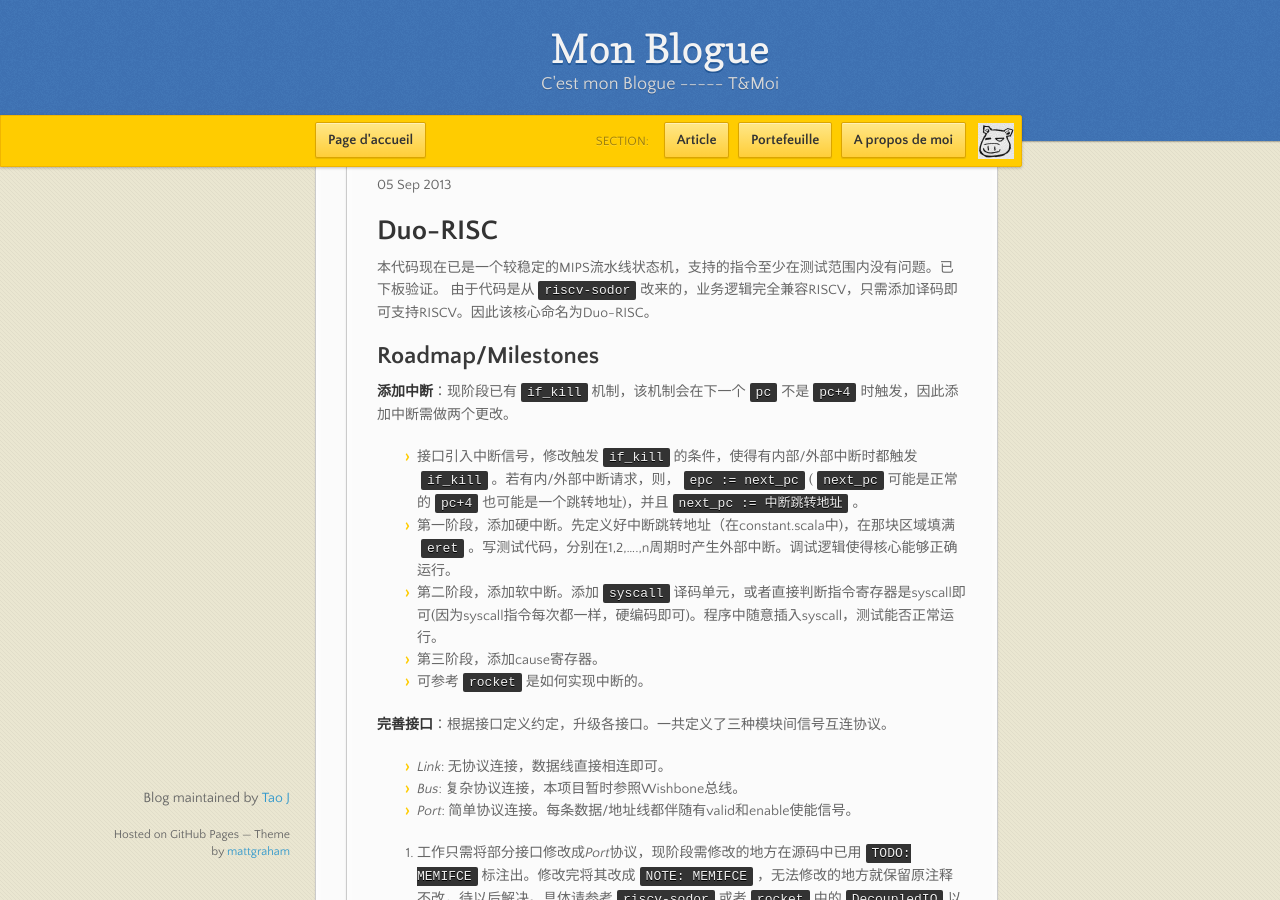
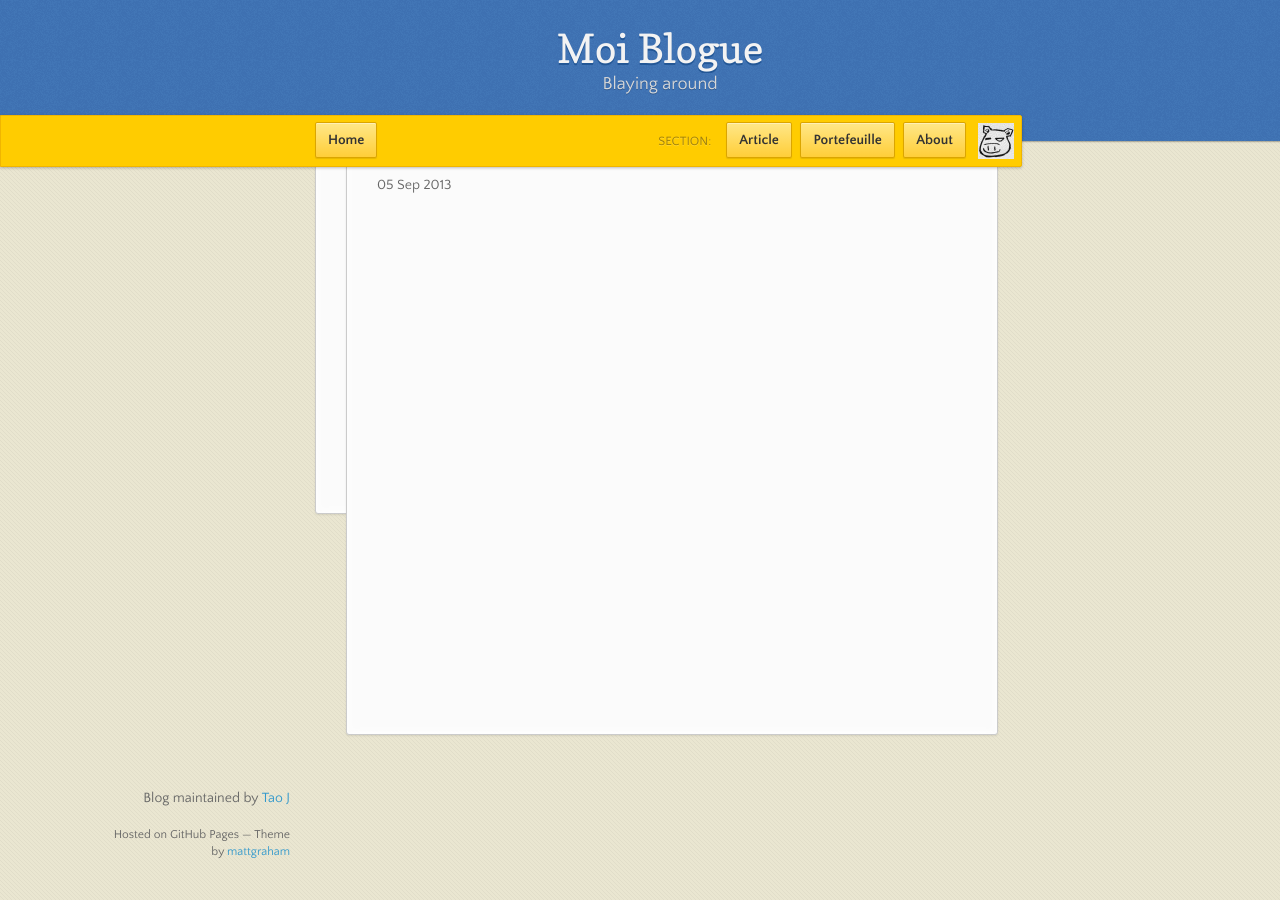
Before and after one commit to Tao-J/Moi_Blogue, a Jekyll site: the page built from _posts/2013-09-05-First_post.md, in a window 1280 px wide and 900 px high, scrolled down 346 px. Built offline with Jekyll 4.4.1, drawn with Linux system fonts in a browser that asks for light colours; Markdown is read by kramdown in place of the engine named in the settings; comment, search, counter and statistics services are not loaded; some of the changed text lies outside the part shown.

Commit message:
change page layout
translate from French to English
put more posts on the home page
direct `about' section to new domain

```diff
--- a/_includes/header.html
+++ b/_includes/header.html
@@ -1,7 +1,7 @@
 <head>
     <meta charset="utf-8">
     <meta http-equiv="X-UA-Compatible" content="chrome=1">
-    <title> {% if page.title %} {{ page.title }} | {% endif %} Mon Blogue, Coding ape.... </title>
+    <title> {% if page.title %} {{ page.title }} | {% endif %} Moi Blogue, Coding Ape.... </title>
     <link rel="stylesheet" href="{{ site.baseurl}}/stylesheets/styles.css">
     <link rel="stylesheet" href="{{ site.baseurl}}/stylesheets/pygment_trac.css">
     <script src="{{ site.baseurl}}/javascripts/jquery.min.js"></script>
--- a/_layouts/default.html
+++ b/_layouts/default.html
@@ -3,24 +3,25 @@
 
     {% include header.html %}
 
-
     <body>
         <header>
-            <h1>Mon Blogue</h1>
-            <p>C&#39;est mon Blogue ----- T&amp;Moi</p>
+            <h1>Moi Blogue</h1>
+            <p>Blaying around</p>
         </header>
 
         <div id="banner">
             <span id="logo"></span>
 
-            <a href="{{ site.baseurl}}/" class="button fork"><strong>Page d'accueil</strong></a>
+            <!-- <a href="{{ site.baseurl }}/" class="button fork"><strong>Page d'accueil</strong></a> -->
+            <a href="{{ site.baseurl }}/" class="button fork"><strong>Home</strong></a>
 
             <div class="downloads"> <!-- TODO: -->
                 <span>Section:</span>
                 <ul>
-                    <li><a href="{{ site.baseurl}}/article" class="button">Article</a></li>
-                    <li><a href="{{ site.baseurl}}/portefeuille" class="button">Portefeuille</a></li>
-                    <li><a href="{{ site.baseurl}}/about" class="button">A propos de moi</a></li>
+                    <li><a href="{{ site.baseurl }}/article" class="button">Article</a></li>
+                    <li><a href="{{ site.baseurl }}/portefeuille" class="button">Portefeuille</a></li>
+                    <!-- <li><a href="{{ site.baseurl }}/about" class="button">A propos de moi</a></li> -->
+                    <li><a href="http://tao-j.me" class="button">About</a></li>
                 </ul>
             </div>
         </div><!-- end banner -->
@@ -34,5 +35,6 @@
         </div>
 
         {% include footer.html %}
+
     </body>
 </html>
--- a/_posts/2013-09-05-First_post.md
+++ b/_posts/2013-09-05-First_post.md
@@ -8,67 +9,3 @@
 <p>A first post of mine</p>
 
 <p>{{ page.date | date_to_string }}</p>
-
-#Duo-RISC
-
-本代码现在已是一个较稳定的MIPS流水线状态机，支持的指令至少在测试范围内没有问题。已下板验证。
-由于代码是从[`riscv-sodor`](https://github.com/ucb-bar/riscv-sodor)改来的，业务逻辑完全兼容RISCV，只需添加译码即可支持RISCV。因此该核心命名为Duo-RISC。
-
-##Roadmap/Milestones
-__添加中断__：现阶段已有`if_kill`机制，该机制会在下一个`pc`不是`pc+4`时触发，因此添加中断需做两个更改。
-
-- 接口引入中断信号，修改触发`if_kill`的条件，使得有内部/外部中断时都触发`if_kill`。若有内/外部中断请求，则，`epc := next_pc`(`next_pc`可能是正常的`pc+4`也可能是一个跳转地址)，并且`next_pc := 中断跳转地址`。
-- 第一阶段，添加硬中断。先定义好中断跳转地址（在constant.scala中)，在那块区域填满`eret`。写测试代码，分别在1,2,....,n周期时产生外部中断。调试逻辑使得核心能够正确运行。
-- 第二阶段，添加软中断。添加`syscall`译码单元，或者直接判断指令寄存器是syscall即可(因为syscall指令每次都一样，硬编码即可)。程序中随意插入syscall，测试能否正常运行。
-- 第三阶段，添加cause寄存器。
-- 可参考[`rocket`](https://github.com/ucb-bar/rocket)是如何实现中断的。
-
-__完善接口__：根据接口定义约定，升级各接口。一共定义了三种模块间信号互连协议。
-
-- *Link*: 无协议连接，数据线直接相连即可。
-- *Bus*: 复杂协议连接，本项目暂时参照Wishbone总线。
-- *Port*: 简单协议连接。每条数据/地址线都伴随有valid和enable使能信号。
-
-1. 工作只需将部分接口修改成*Port*协议，现阶段需修改的地方在源码中已用`TODO: MEMIFCE`标注出。修改完将其改成`NOTE: MEMIFCE`，无法修改的地方就保留原注释不改，待以后解决。具体请参考[`riscv-sodor`](https://github.com/ucb-bar/riscv-sodor)或者[`rocket`](https://github.com/ucb-bar/rocket)中的`DecoupledIO`以及`ValidWrapper`。
-+ 给现阶段的DCache添加延时，验证设计是否正确。
-+ 给ICache创造随机的miss情景，验证设计是否正确。
-
-__添加指令__: 直接在译码模块后面加上新的指令即可。做好新添加指令的测试工作。
-
-__双指令集__: 两步/种实现方式。本流水线核心与`RISCV`完全兼容，只需加入现成的译码逻辑即可。
-源码涉及到的部分已经用`TODO: RISCV`标出。
-
-1. 生成的硬件核心只支持RISCV或者MIPS中的一种：只需在constant.scala里添加一个设置变量，每次根据这个变量判断生成相应核心。代码中用的是`if`。
-+ 同时支持两种指令集：
-  1. 定义一条指令集切换指令，可以是直接切换，或者学ARM的`BLX`。是否需清空流水线？
-  2. 还需添加一个“正在运行的指令集状态寄存器”，从流水线头传递到尾。应该用`when`。
-
-__外部设备代码库__: 将外设的驱动代码迁移到另一个代码仓库，本仓库通过git-submodule调用之。
-已有支持：
-
-1. 25Mhz(50Mhz) 模拟输出
-+ 数码管
-
-添加外设支持：
-
-1. 按钮，开关
-+ PS/2
-+ 50Mhz 模拟输出
-+ Light Emitting Diode
-+ 燧石宝剑板：
-  1. 移位寄存器及其应用：数码管，Light Emitting Diode，开关
-  + 4x4扫描键盘
-
-__实用工具__: 燧石宝剑板需一些能够把数据写到SDRAM以及Flash中的小工具。
-
-##Git branch model
-请务必理解[这个链接](https://www.atlassian.com/git/tutorials/comparing-workflows)里的内容。
-还需商讨的地方：
-
-1. `git pull --rebase origin master`或者`git config --global/local pull.rebase true`[^ref1]
-+  `git merge --no-ff`[^ref2]·[^ref3]
-+ 两个开发者先后push，会造成remote产生一个merge
-
-[^ref1]: https://coderwall.com/p/tnoiug/rebase-by-default-when-doing-git-pull
-[^ref2]: http://stackoverflow.com/questions/9069061/what-is-the-difference-between-git-merge-and-git-merge-no-ff
-[^ref3]: https://sandofsky.com/blog/git-workflow.html
--- a/article/index.html
+++ b/article/index.html
@@ -7,7 +7,7 @@
   {% for post in site.posts %}
   {% if post.low == 'low' %}
     <li>
-      <a href="{% if post.title %} {{ site.baseurl}}{{ post.url }} {% endif %}">
+      <a href="{% if post.title %} {{ site.baseurl }}{{ post.url }} {% endif %}">
          <img src="{{ post.image }}" />
         <h3>{{ post.title }}</h3>
         <p>{{ post.title_real }}</p>
```
Also changed, not shown: other parts of _posts/2013-09-05-First_post.md (+1 -0 lines), index.html (+26 -5 lines).
